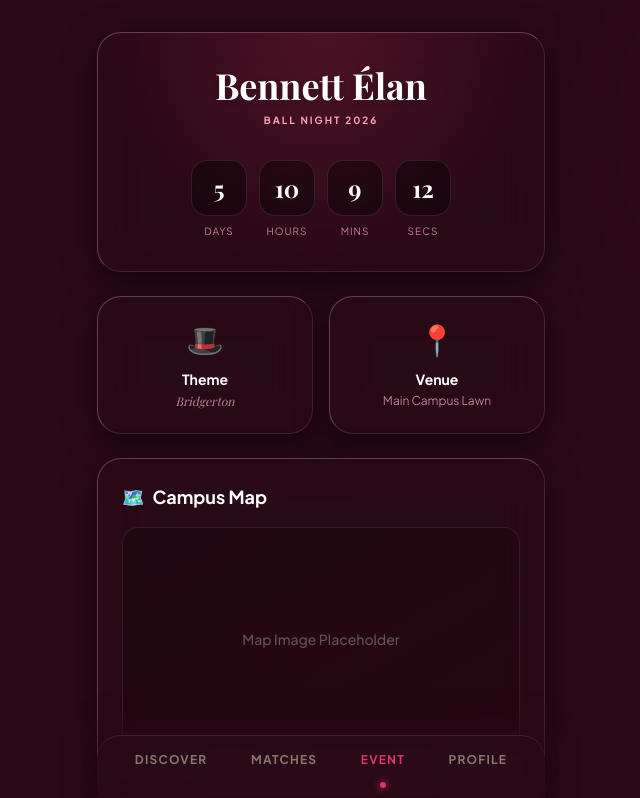
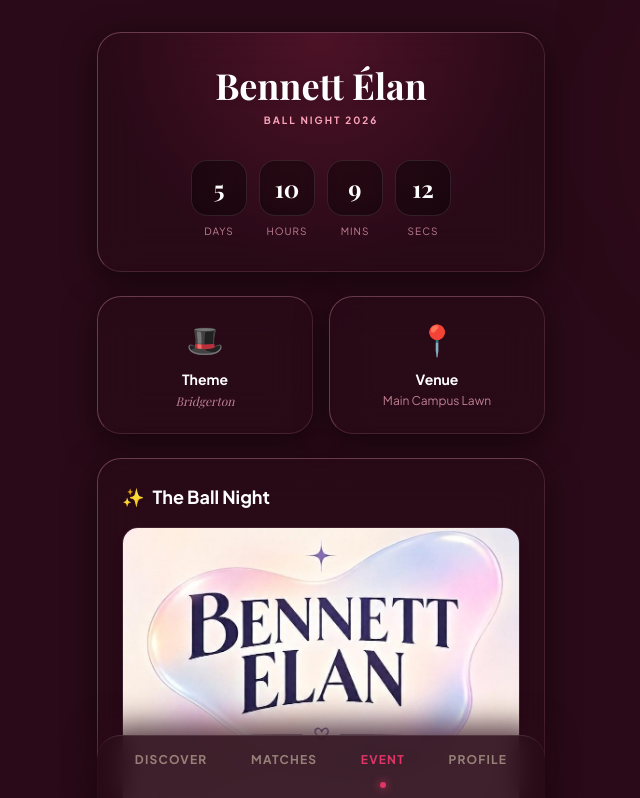
Before and after one commit to aabhasgos/bennett-elan, a Next.js app in the folder frontend/: page /event in a window 1280 px wide. Shown: the top 798 px of the page, without its empty margins (319-959 px from the left). Built offline with nearby package versions, Linux system fonts and the light colour scheme; a web font is replaced by a local one.

Commit message:
Add The Ball Night poster to Event page

```diff
--- a/frontend/src/app/event/page.tsx
+++ b/frontend/src/app/event/page.tsx
@@ -70,16 +70,15 @@ export default function EventHubPage() {
            </div>
         </div>
 
-        {/* Map / Directions */}
+        {/* Event Poster */}
         <div className="luxury-glass p-6 rounded-3xl">
            <h3 className="text-white font-bold text-lg mb-4 flex items-center gap-2">
-             <span className="text-pink-primary">🗺️</span> Campus Map
+             <span className="text-pink-primary">✨</span> The Ball Night
            </h3>
-           <div className="w-full aspect-video bg-black/40 rounded-2xl border border-white/10 flex items-center justify-center overflow-hidden relative group">
-              <span className="text-white/30 text-sm font-medium z-10">Map Image Placeholder</span>
-              <div className="absolute inset-0 bg-gradient-to-br from-pink-primary/5 to-burgundy/20 group-hover:opacity-50 transition-opacity"></div>
+           <div className="w-full rounded-2xl border border-white/10 flex items-center justify-center overflow-hidden shadow-lg">
+              <img src="/poster.jpg" alt="The Ball Night Poster" className="w-full h-auto object-cover" />
            </div>
-           <p className="text-pink-soft/60 text-xs text-center mt-3 font-medium">Upload map image to view venue details</p>
+           <p className="text-pink-soft/80 text-xs text-center mt-4 font-medium italic">New people. Same vibes. A new beginning.</p>
         </div>
 
         {/* Itinerary */}
```
Also changed, not shown: frontend/public/poster.jpg (added).
